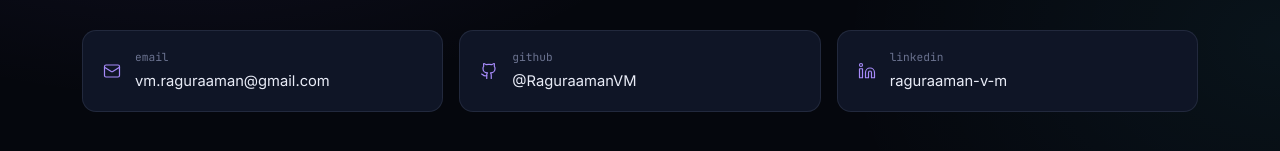
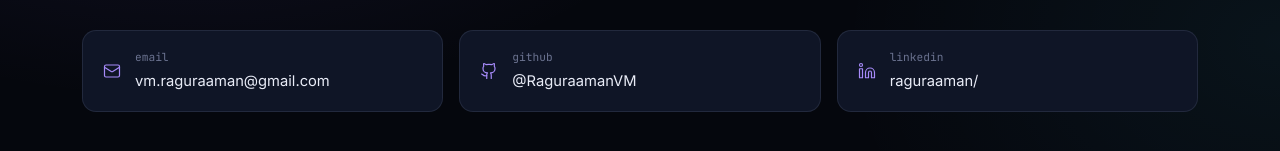
Before and after one commit to RaguraamanVM/raguraaman-portfolio-website, a React (Vite) app: page / in a window 1280 px wide. Shown: the part 4118-4269 px from the top of the page. Built offline with nearby package versions, Linux system fonts and the light colour scheme.

Commit message:
Update Contact.jsx

```diff
--- a/src/components/Contact.jsx
+++ b/src/components/Contact.jsx
@@ -39,7 +39,7 @@ export default function Contact() {
           <Linkedin size={18} strokeWidth={1.6} />
           <div>
             <span className="endpoint__label">linkedin</span>
-            <span className="endpoint__value">raguraaman-v-m</span>
+            <span className="endpoint__value">raguraaman/</span>
           </div>
         </a>
       </div>
```
